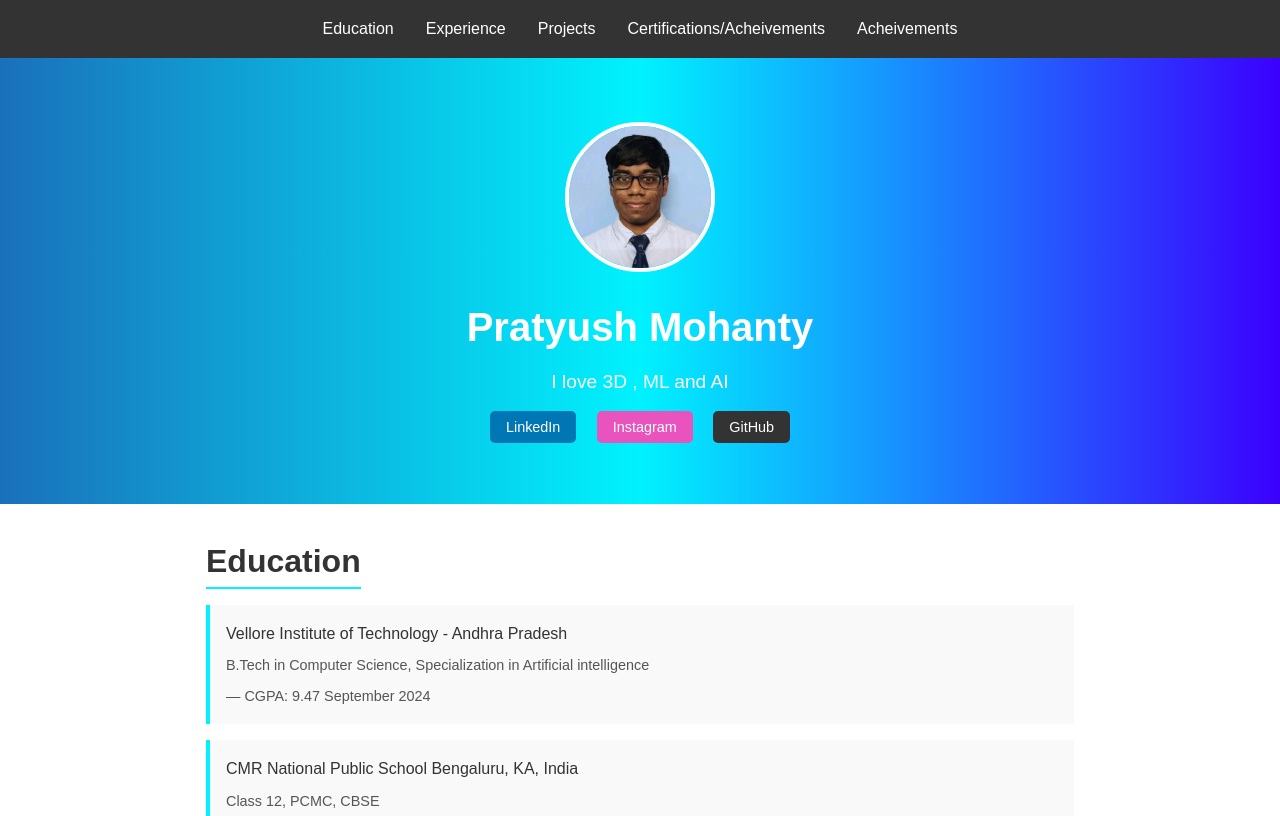
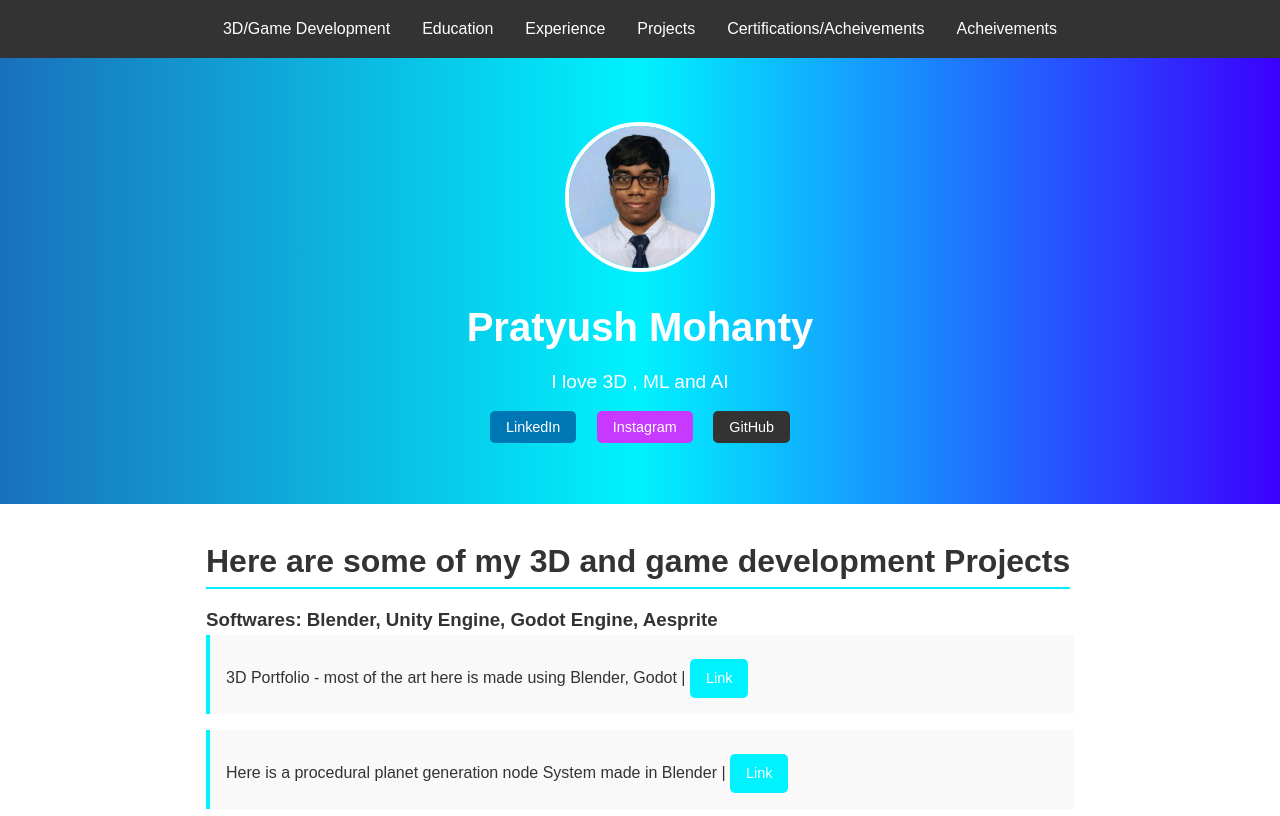
Before and after one commit to pratyush532/profile-eng, a plain HTML site: page index.html in a window 1280 px wide. Shown: the top 816 px of the page. Drawn offline with Linux system fonts and the light colour scheme.

Commit message:
added interests for 3D and game dev section

```diff
--- a/index.html
+++ b/index.html
@@ -173,6 +173,7 @@
 </head>
 <body>
     <nav>
+        <a href="#3d-and0game-dev">3D/Game Development</a>
         <a href="#education">Education</a>
         <a href="#experience">Experience</a>
         <a href="#projects">Projects</a>
@@ -186,10 +187,23 @@
         <p>I love 3D , ML and AI</p>
         <div style="margin-top: 1rem;">
             <a href="https://www.linkedin.com/in/pratyush-mohanty-8161b9222" target="_blank" style="text-decoration: none; margin: 0 0.5rem; padding: 0.5rem 1rem; background: #0077b5; color: white; border-radius: 5px; font-size: 0.9rem;">LinkedIn</a>
-            <a href="https://www.instagram.com/kitsunefreya/" target="_blank" style="text-decoration: none; margin: 0 0.5rem; padding: 0.5rem 1rem; background: #e853be; color: white; border-radius: 5px; font-size: 0.9rem;">Instagram</a>
+            <a href="https://www.instagram.com/kitsunefreya/" target="_blank" style="text-decoration: none; margin: 0 0.5rem; padding: 0.5rem 1rem; background:  #c739ff; color: white; border-radius: 5px; font-size: 0.9rem;">Instagram</a>
             <a href="https://github.com/pratyush532" target="_blank" style="text-decoration: none; margin: 0 0.5rem; padding: 0.5rem 1rem; background: #333; color: white; border-radius: 5px; font-size: 0.9rem;">GitHub</a>
         </div>
     </header>
+
+    <section id="3d-and-game-dev">
+        <h2>Here are some of my 3D and game development Projects</h2>
+        <h3>Softwares: Blender, Unity Engine, Godot Engine, Aesprite</h3>
+        <ul>
+            <li>3D Portfolio - most of the art here is made using Blender, Godot   |
+                <a href="https://www.instagram.com/kitsunefreya/" target="_blank"class="project-link">Link</a>
+            </li>
+            <li>Here is a procedural planet generation node System made in Blender   |
+                <a href="http://github.com/pratyush532/3D-and-Blender/tree/main/Planet%20Creation" target="_blank"class="project-link">Link</a>
+            </li>
+        </ul>
+    </section>
 
     <section id="education">
         <h2>Education</h2>
```
